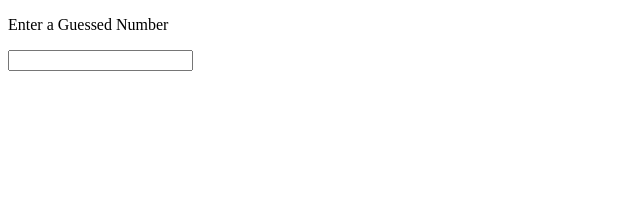
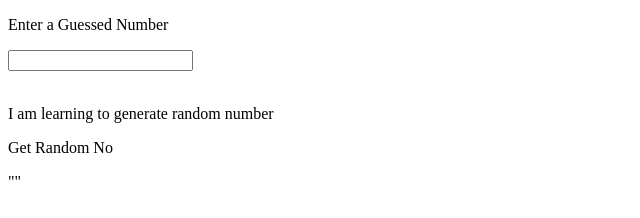
Before and after one commit to acciojob/Hot-or-Cold-Part-I-Vrushali1041, a website: page main.html in a window 1280 px wide. Shown: the whole page, without its empty margins (0-640 px from the left). Drawn offline with Linux system fonts and the light colour scheme.

Commit message:
created a submission

```diff
--- a/main.html
+++ b/main.html
@@ -9,6 +9,9 @@
 	<!-- button -->
     <!-- p tag -->
     <p id = "respond"></p>  <!-- This is the respone (Hot or Cold) -->
+	<p id= main>I am learning to generate random number</p>
+	<p id = "btn">Get Random No</p>
+	<p id = "num">""</p>
     <script type="text/javascript" src="./script.js">  <!-- Write the logic in script.js -->
 </script>
   </body>
```
